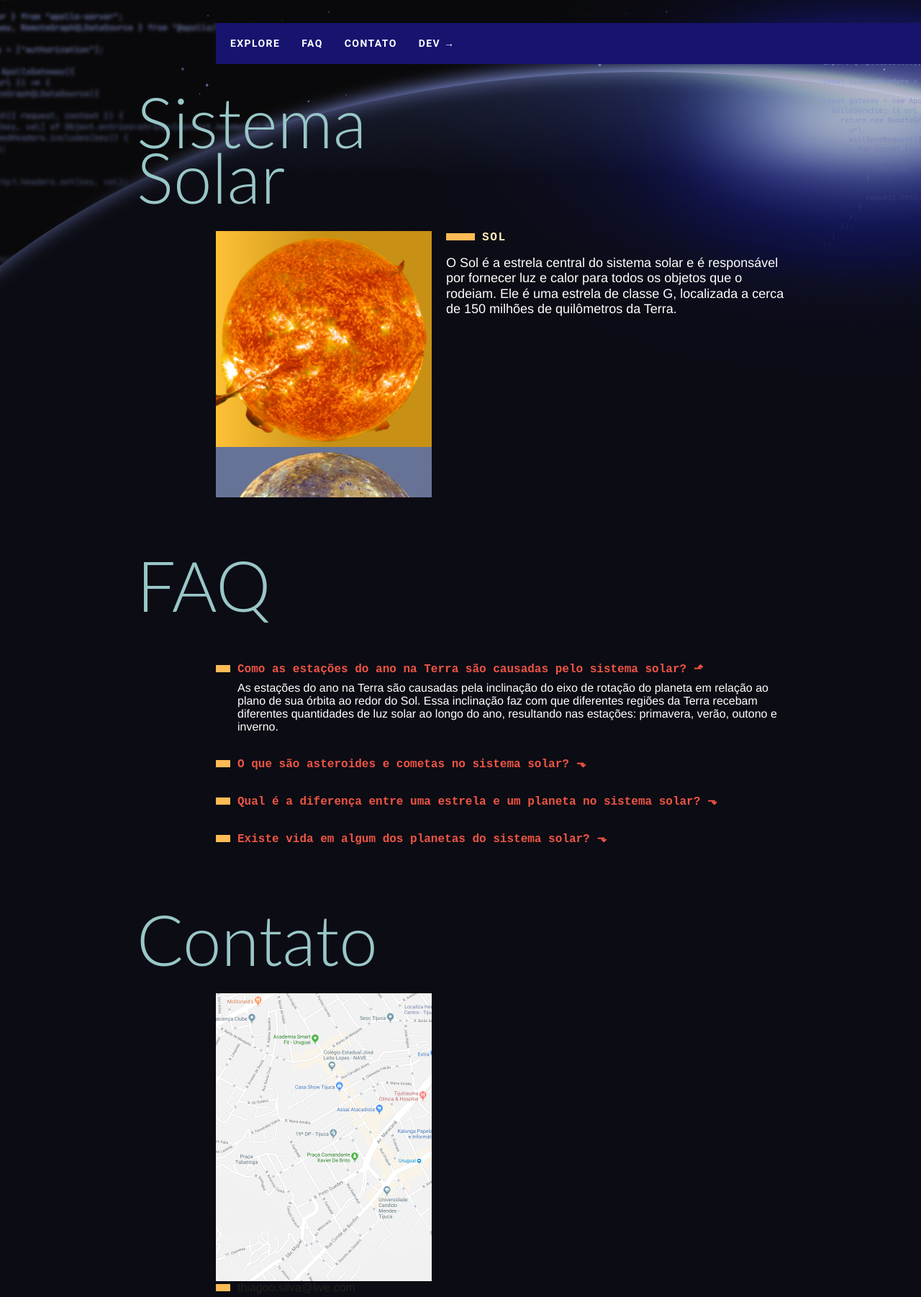
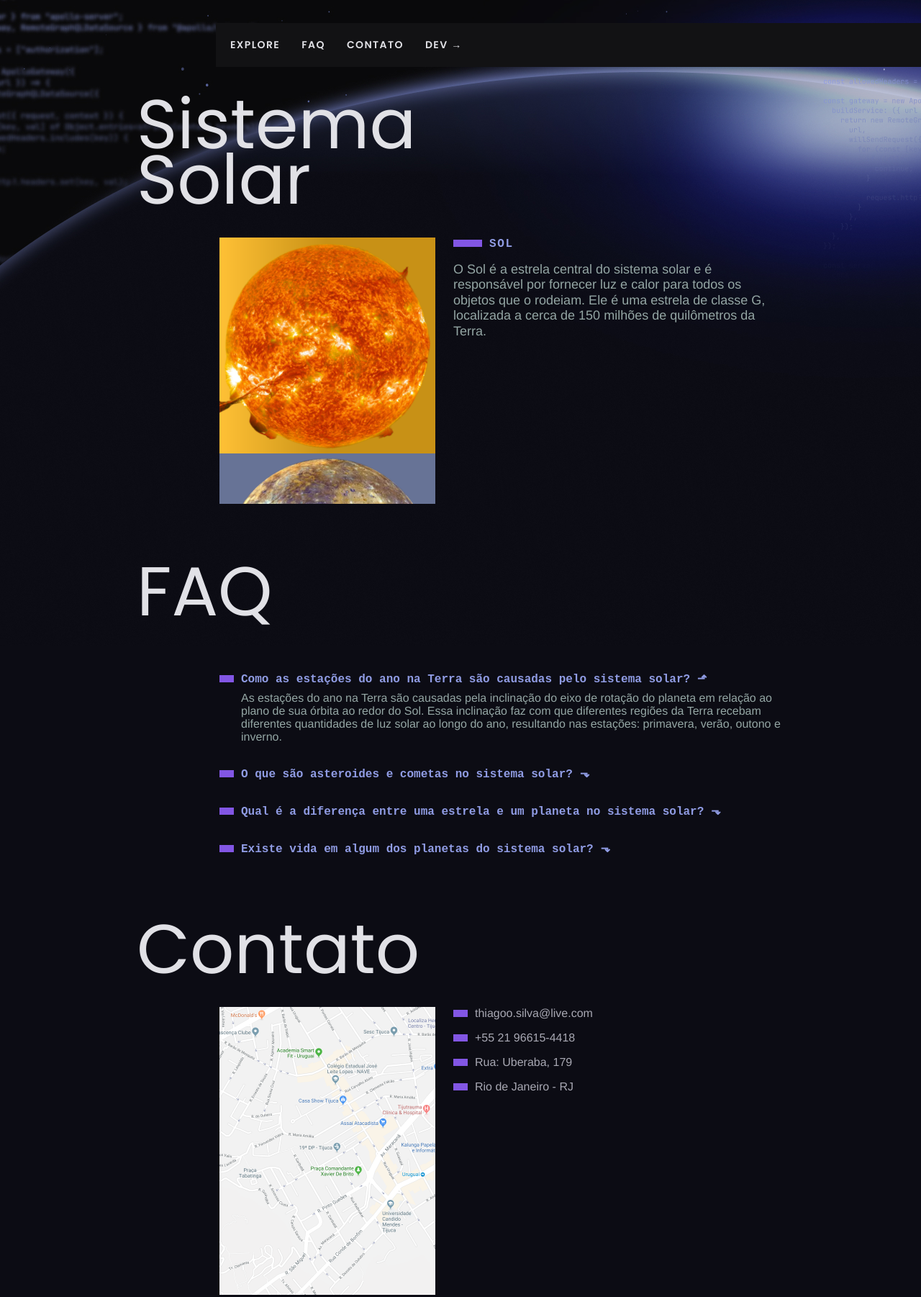
Before and after one commit to Thiagobarroso/sistemasolar, a plain HTML site: page index.html in a window 1280 px wide. Shown: the top 1802 px of the page at 72% size. Drawn offline with Linux system fonts and the light colour scheme.

Commit message:
atuaização cores

```diff
--- a/css/style.css
+++ b/css/style.css
@@ -27,7 +27,7 @@ body {
   grid-column: 3 / 5;
   margin-top: 2rem;
   margin-bottom: 2rem;
-  background: #16146F;
+  background:#121214;
 }
 
 .menu ul {
@@ -40,9 +40,9 @@ body {
   display: block;
   padding: 10px;
   margin-right: 10px;
-  color: white;
+  color: #E1E1E6;
   text-decoration: none;
-  font-family: 'Roboto';
+  font-family: 'Poppins';
   font-weight: bold;
   text-transform: uppercase;
   font-size: 0.875rem;
@@ -56,18 +56,18 @@ body {
   padding: 10px;
   display: grid;
   grid-template-columns: 90px 300px 1fr;
-  grid-gap: 20px;
+  grid-gap: 25px;
   margin-bottom: 4rem;
 }
 
 .titulo {
-  font-family: 'lato';
+  font-family: 'Poppins';
   font-size: 6rem;
   line-height: 0.8em;
-  font-weight: 300;
+  font-weight: 400;
   margin-bottom: 1rem;
   grid-column: 1 / 4;
-  color: #99C7C7;
+  color: #E1E1E6;
 }
 
 .animais h2 {
@@ -76,7 +76,7 @@ body {
   text-transform: uppercase;
   letter-spacing: .1em;
   margin-bottom: 1rem;
-  color: #feeeb8;
+  color: #909CE4;
 }
 
 .animais h2::before {
@@ -85,14 +85,14 @@ body {
   width: 40px;
   height: 10px;
   margin-right: 10px;
-  background: #FB5;
+  background: #8256E4;
 }
 
 .animais p {
   font-family: Helvetica, Arial;
   line-height: 1.2;
   font-size: large;
-  color: white;
+  color: #94A6A4;
 }
 
 .animais-lista {
@@ -110,13 +110,13 @@ body {
 }
 
 .animais-lista::-webkit-scrollbar-thumb {
-  background: #9ab4ff;
-  border-left: 4px solid #000035;
-  border-right: 4px solid #000035;
+  background: #8256E4;
+  border-left: 4px solid #121214;
+  border-right: 4px solid #121214;
 }
 
 .animais-lista::-webkit-scrollbar-track {
-  background: #000035;
+  background: #121214;
 }
 
 .animais-descricao {
@@ -136,7 +136,7 @@ body {
   font-weight: bold;
   margin-top: 2rem;
   margin-bottom: .5rem;
-  color: #E54;
+  color: #909CE4;
 }
 
 .faq-lista dt::before {
@@ -145,27 +145,28 @@ body {
   width: 20px;
   height: 10px;
   margin-right: 10px;
-  background: #FB5;
+  background: #8256E4;
 }
 
 .faq-lista dd {
   font-family: Helvetica, Arial;
   margin-bottom: .5rem;
   margin-left: 30px;
-  color: white;
+  color: #94A6A4
 }
 
 .mapa {
-  grid-column: 2;
+  grid-column: 2/3;
 }
 
 .dados {
-  grid-column: 3;
+  grid-column: 3/5;
 }
 
 .dados li {
   margin-bottom: 1rem;
   font-family: Helvetica, Arial;
+  color: #A8A8B3;
 }
 
 .dados li::before {
@@ -174,19 +175,20 @@ body {
   width: 20px;
   height: 10px;
   margin-right: 10px;
-  background: #FB5;
+  background: #8256E4;
 }
 
 .copy {
   grid-column: 3/5;
   margin-bottom: 2rem;
-  background: #FB5;
+  background: #121214;
 }
 
 .copy p {
   padding: 20px;
   font-family: 'IBM Plex Mono', monospace;
   font-weight: bold;
+  color: #A8A8B3;
 }
 
 @media (max-width: 700px) {
--- a/index.html
+++ b/index.html
@@ -4,7 +4,7 @@
   <meta charset="UTF-8">
   <meta http-equiv="X-UA-Compatible" content="IE=edge">
   <meta name="viewport" content="width=device-width, initial-scale=1.0">
-  <title>Sitema Solar</title>
+  <title>Sistema Solar</title>
 
   <!--STYLE-->
   <link rel="stylesheet" href="/css/style.css">
@@ -140,6 +140,7 @@
     <h1 class="titulo">Contato</h1>
     <div class="mapa">
       <img src="img/mapa.png">
+    </div>
 
       <ul class="dados">
         <li>thiagoo.silva@live.com</li>
```
